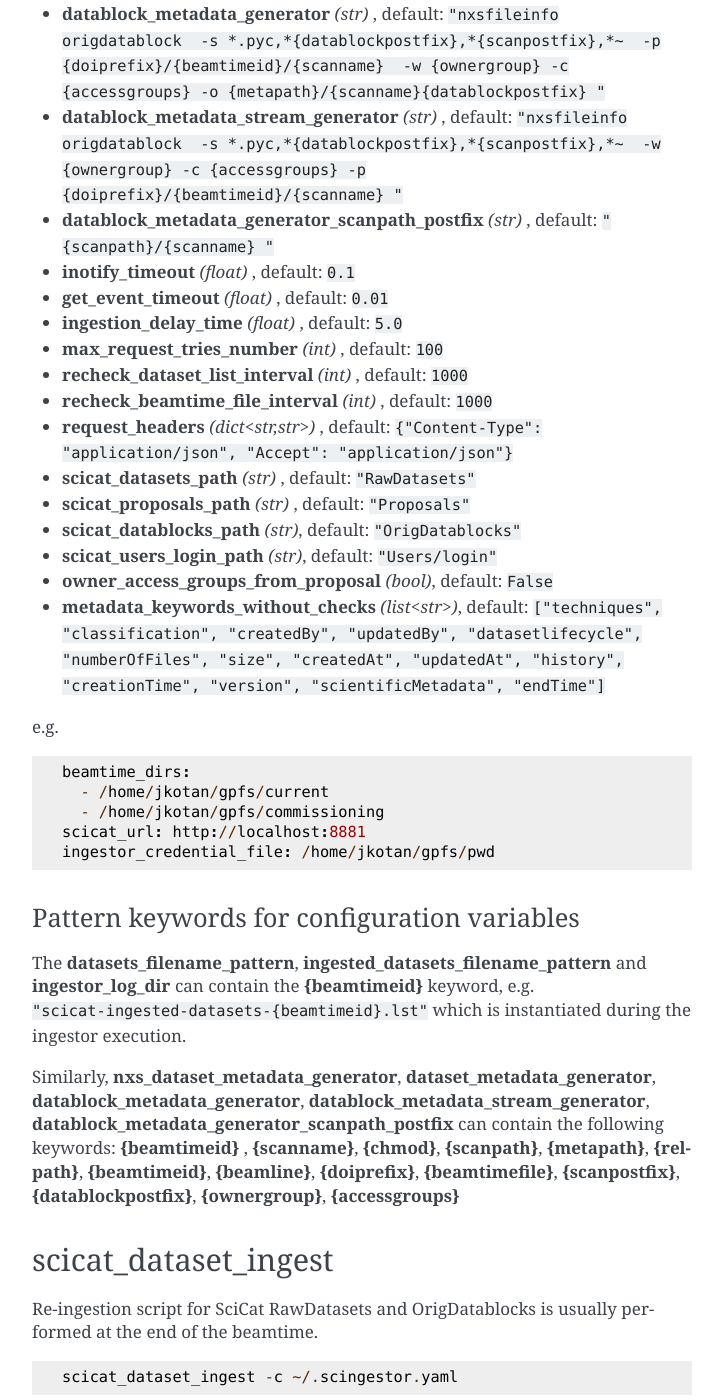
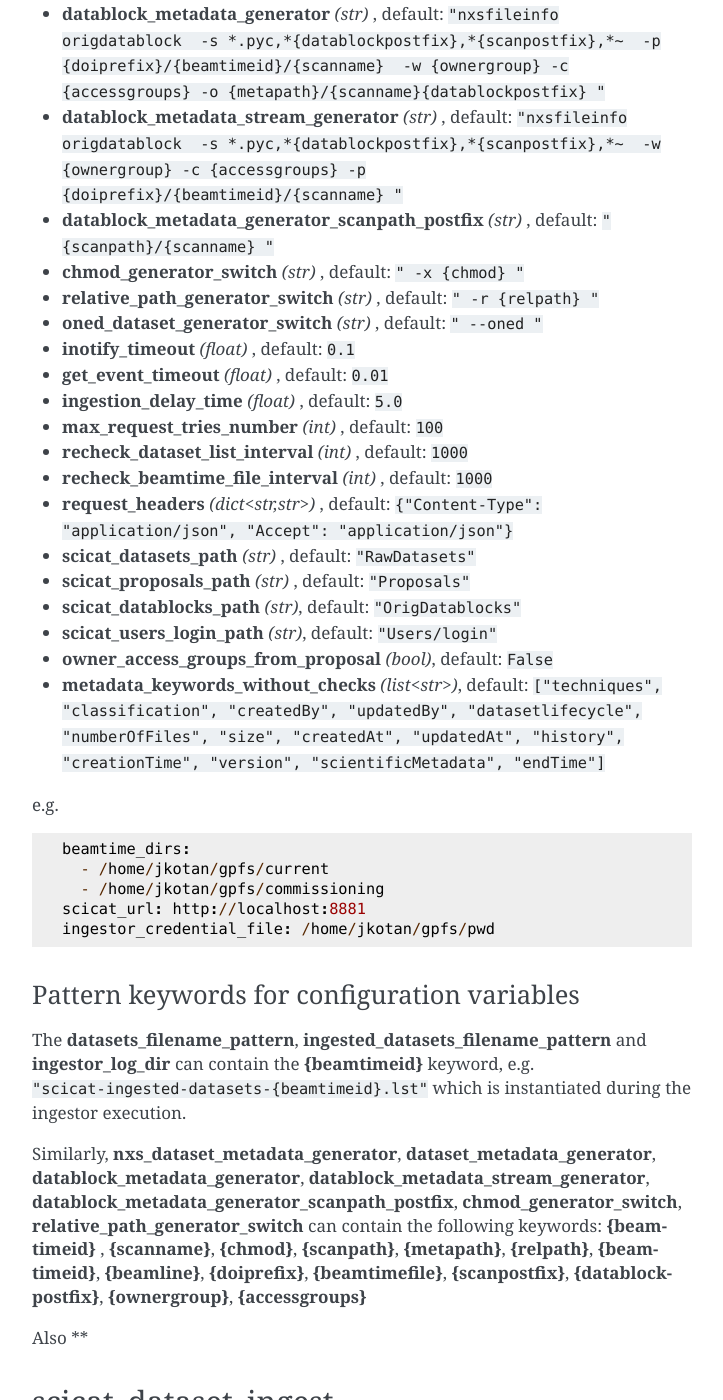
Before and after one commit to jkotan/scingestor, a Sphinx documentation site: the page built from doc/index.rst, in a window 1280 px wide and 1400 px high, scrolled down 1247 px. Shown: the whole window, without its empty margins (388-1111 px from the left). Built offline with Sphinx 7.4.7, drawn with Linux system fonts in a browser that asks for light colours.

Commit message:
add missing generator switches to README

```diff
--- a/doc/index.rst
+++ b/doc/index.rst
@@ -70,6 +70,9 @@ The configuration written in YAML can contain the following variables
 * **datablock_metadata_generator** *(str)* , default: ``"nxsfileinfo origdatablock  -s *.pyc,*{datablockpostfix},*{scanpostfix},*~  -p {doiprefix}/{beamtimeid}/{scanname}  -w {ownergroup} -c {accessgroups} -o {metapath}/{scanname}{datablockpostfix} "``
 * **datablock_metadata_stream_generator** *(str)* , default: ``"nxsfileinfo origdatablock  -s *.pyc,*{datablockpostfix},*{scanpostfix},*~  -w {ownergroup} -c {accessgroups} -p {doiprefix}/{beamtimeid}/{scanname} "``
 * **datablock_metadata_generator_scanpath_postfix** *(str)* , default: ``" {scanpath}/{scanname} "``
+* **chmod_generator_switch** *(str)* , default: ``" -x {chmod} "``
+* **relative_path_generator_switch** *(str)* , default: ``" -r {relpath} "``
+* **oned_dataset_generator_switch** *(str)* , default: ``" --oned "``
 * **inotify_timeout** *(float)* , default: ``0.1``
 * **get_event_timeout** *(float)* , default: ``0.01``
 * **ingestion_delay_time** *(float)* , default: ``5.0``
@@ -99,9 +102,9 @@ Pattern keywords for configuration variables
 
 The  **datasets_filename_pattern**, **ingested_datasets_filename_pattern**  and **ingestor_log_dir** can contain the **{beamtimeid}** keyword,  e.g. ``"scicat-ingested-datasets-{beamtimeid}.lst"`` which is instantiated during the ingestor execution.
 
-Similarly, **nxs_dataset_metadata_generator**, **dataset_metadata_generator**, **datablock_metadata_generator**,  **datablock_metadata_stream_generator**, **datablock_metadata_generator_scanpath_postfix** can contain the following keywords: **{beamtimeid}** , **{scanname}**, **{chmod}**, **{scanpath}**, **{metapath}**, **{relpath}**, **{beamtimeid}**, **{beamline}**, **{doiprefix}**, **{beamtimefile}**, **{scanpostfix}**, **{datablockpostfix}**, **{ownergroup}**, **{accessgroups}**
+Similarly, **nxs_dataset_metadata_generator**, **dataset_metadata_generator**, **datablock_metadata_generator**,  **datablock_metadata_stream_generator**, **datablock_metadata_generator_scanpath_postfix**, **chmod_generator_switch**, **relative_path_generator_switch**  can contain the following keywords: **{beamtimeid}** , **{scanname}**, **{chmod}**, **{scanpath}**, **{metapath}**, **{relpath}**, **{beamtimeid}**, **{beamline}**, **{doiprefix}**, **{beamtimefile}**, **{scanpostfix}**, **{datablockpostfix}**, **{ownergroup}**, **{accessgroups}**
 
-
+Also **
 
 
 scicat_dataset_ingest
```
Also changed, not shown: README.md (+4 -1 lines), 4 other files.
